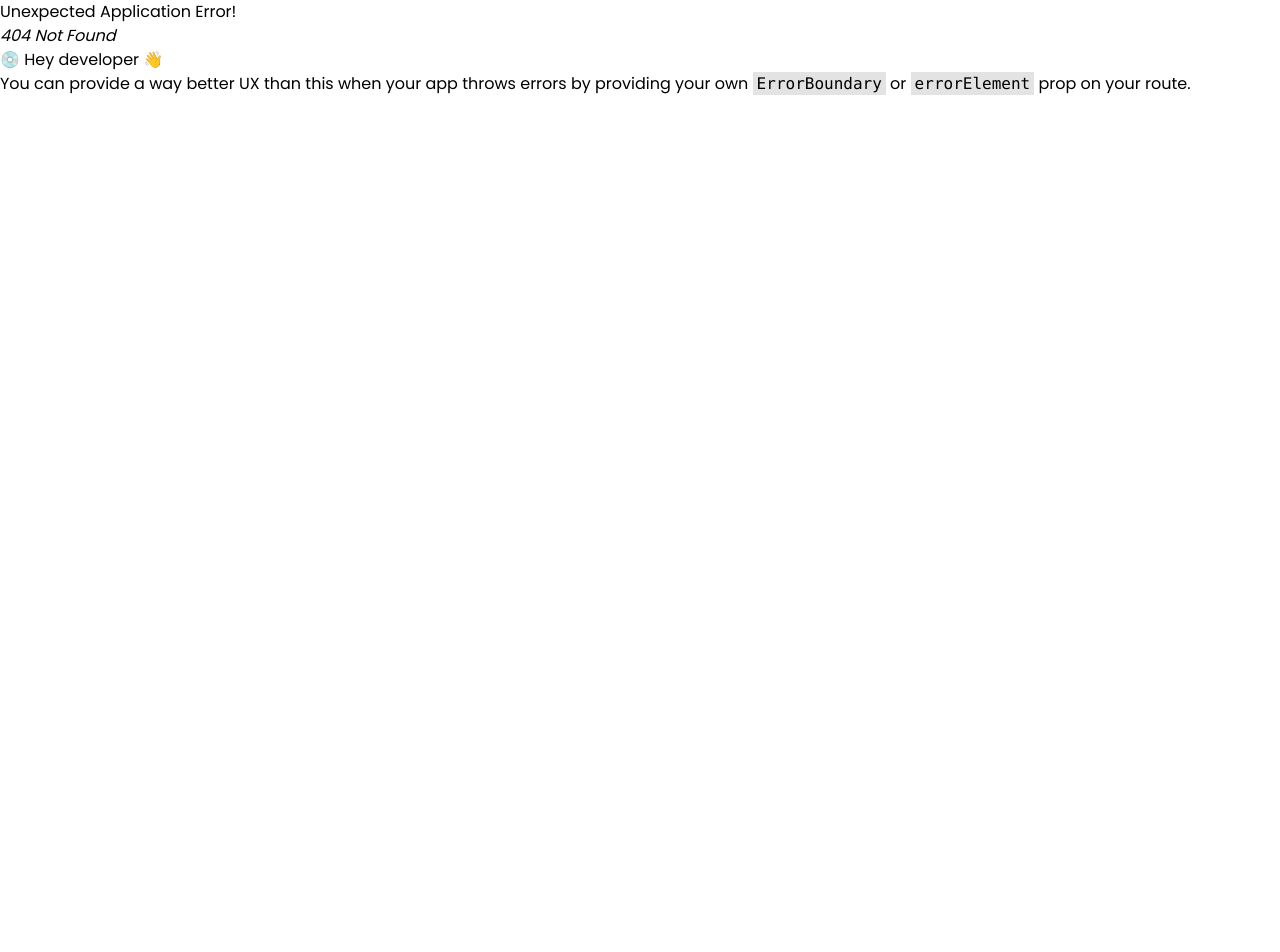
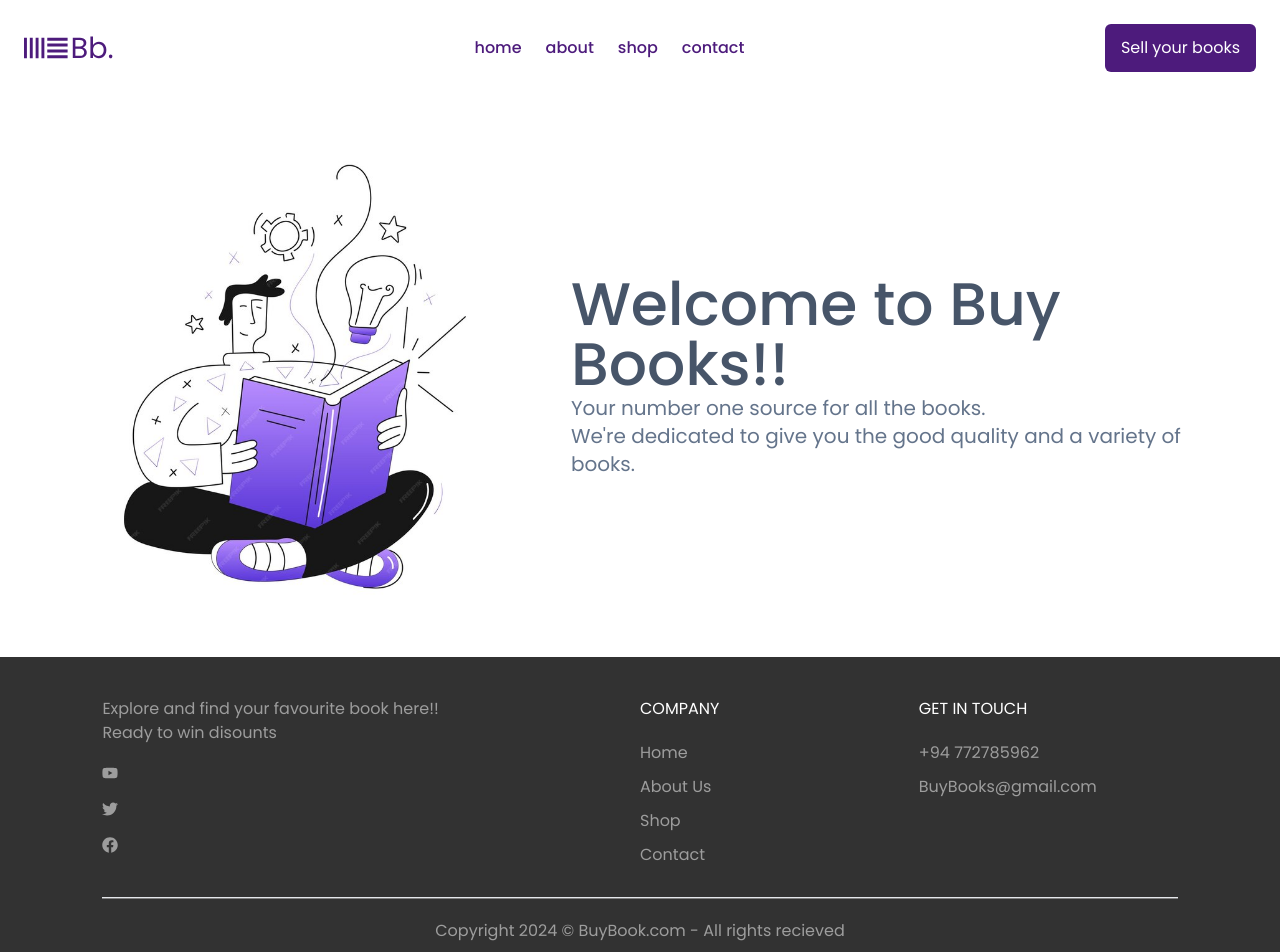
Before and after one commit to Buy-Books/buybook-webproject, a React (Vite) app in the folder client/: page /about in a window 1280 px wide. Before the commit this address had no page. Shown: the top 952 px of the page. Before the commit the page ends 800 px from the top, so only its background shows below. Built offline with nearby package versions, Linux system fonts and the light colour scheme.

Commit message:
footer and about us

```diff
--- /dev/null
+++ b/client/src/components/Footer.css
@@ -0,0 +1,51 @@
+.footer{
+    color: #9d9d9d;
+    background-color: #323232;
+    display: flex;
+    flex-direction: column;
+    align-items: center;
+    gap: 20px;
+    padding: 20px 8vw;
+    padding-top: 40px;
+
+
+}
+
+.footer-content{
+    width: 100%;
+    display: grid;
+    grid-template-columns: 2fr 1fr 1fr;
+    gap: 20px;
+}
+.footer-content-left, .footer-content-right ,.footer-content-center{
+    display: flex;
+    flex-direction: column;
+    gap: 20px;
+
+}
+
+.footer-content-left li, .footer-content-right li ,.footer-content-center li{
+    list-style: none;
+    margin-bottom: 10px;
+    cursor: pointer;
+
+}
+
+.footer-content-right h2, .footer-content-center h2{
+    color: white;
+
+}
+
+.footer-social-icons{
+    width: 40px;
+    margin-right: 15px;
+}
+
+.footer hr{
+    width: 100%;
+    height: 2px;
+    margin: 20px o;
+    background-color: gray;
+
+
+}
--- a/client/src/components/Footer.jsx
+++ b/client/src/components/Footer.jsx
@@ -1,7 +1,49 @@
 import React from "react"
+import './Footer.css'
+import { FaYoutube, FaTwitter, FaFacebook } from "react-icons/fa"
+
 
 const Footer = () => {
-    return <div>Footer</div>
+    return (
+
+    <div className="footer" id ='footer'>
+        <div className="footer-content">
+            <div className="footer-content-left">
+
+                <p>Explore and find your favourite book here!!
+                    <br />Ready to win disounts
+                </p>
+
+                     <FaYoutube/>
+                    <FaTwitter/>
+                    <FaFacebook/>
+
+
+
+            </div>
+
+            <div className="footer-content-center">
+                <h2>COMPANY</h2>
+                <ul>
+                    <li>Home</li>
+                    <li>About Us</li>
+                    <li>Shop</li>
+                    <li>Contact</li>
+                </ul>
+            </div>
+
+            <div className="footer-content-right">
+                <h2>GET IN TOUCH</h2>
+                <ul>
+                    <li>+94 772785962</li>
+                    <li>BuyBooks@gmail.com</li>
+                </ul>
+            </div>
+        </div>
+    <hr />
+    <p className="footer-copy-right">Copyright 2024 © BuyBook.com - All rights recieved </p>
+    </div>
+)
 }
 
 export default Footer
--- a/client/src/routers/router.jsx
+++ b/client/src/routers/router.jsx
@@ -2,6 +2,7 @@ import { createBrowserRouter, RouterProvider } from "react-router-dom"
 import App from "../App"
 import Home from "../screens/home/Home"
 import Shop from "../screens/Shop"
+import About from "../screens/About"
 import SingleBook from "../components/SingleBook"
 
 const router = createBrowserRouter([
@@ -18,6 +19,10 @@ const router = createBrowserRouter([
                 element: <Shop />
             },
             {
+                path: '/about',
+                element:<About/>
+            },
+            {
                 path: "/book/:id",
                 element: <SingleBook />,
                 loader: ({ params }) =>
--- /dev/null
+++ b/client/src/screens/About.css
@@ -0,0 +1,22 @@
+.about-container{
+    margin: 50px auto;
+    display: flex;
+    align-items: center;
+    justify-content: space-between;
+    width: 90%;
+    padding-top: 0;
+}
+
+.about-left{
+    flex-basis: 40%;
+    position:relative ;
+}
+.about-right{
+    flex-basis: 56%;
+}
+
+.image{
+    width: 100%;
+    padding-top: 0;
+
+}
--- /dev/null
+++ b/client/src/screens/About.jsx
@@ -0,0 +1,25 @@
+import React from 'react'
+import image from '../assets/About.jpg'
+import './About.css'
+
+const About = () => {
+  return (
+    <div className='about-container '>
+    <div className='about-left'>
+        <img src={image} alt="" className='image'/>
+
+    </div>
+    <div className="about-right">
+        <h1
+        className='text-2xl text-slate-600 font-medium text-center leading-tight md:text-3xl lg:text-4xl xl:text-6xl md:text-left'>
+          Welcome to Buy Books!!</h1>
+        <p className='text-base text-slate-500 text-center md:text-lg lg:text-xl md:text-left'>
+          Your number one source for all the books.<br/>
+         We're dedicated to give you the good quality and a variety of books.</p>
+    </div>
+    </div>
+
+  )
+}
+
+export default About
```
Also changed, not shown: client/src/assets/About.jpg (added), 1 other file (tests, documents, lock files or other folders).
